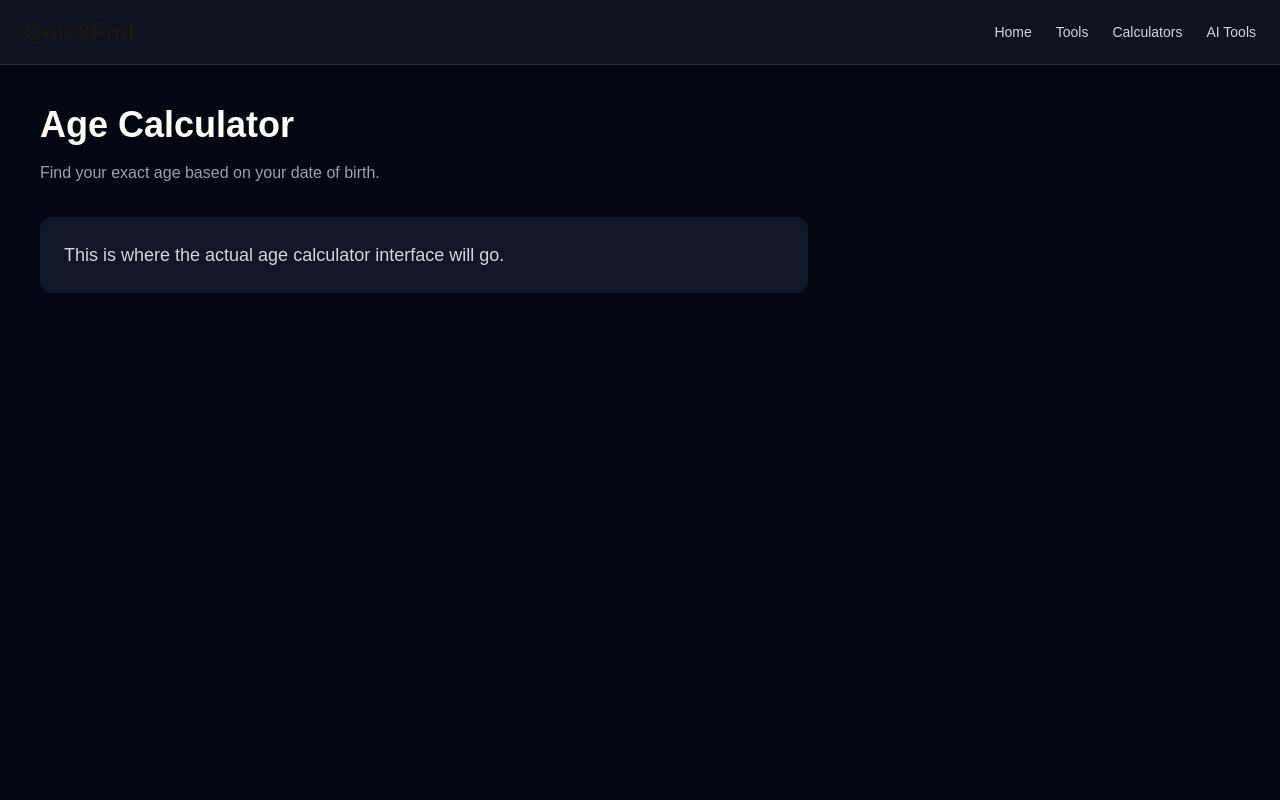
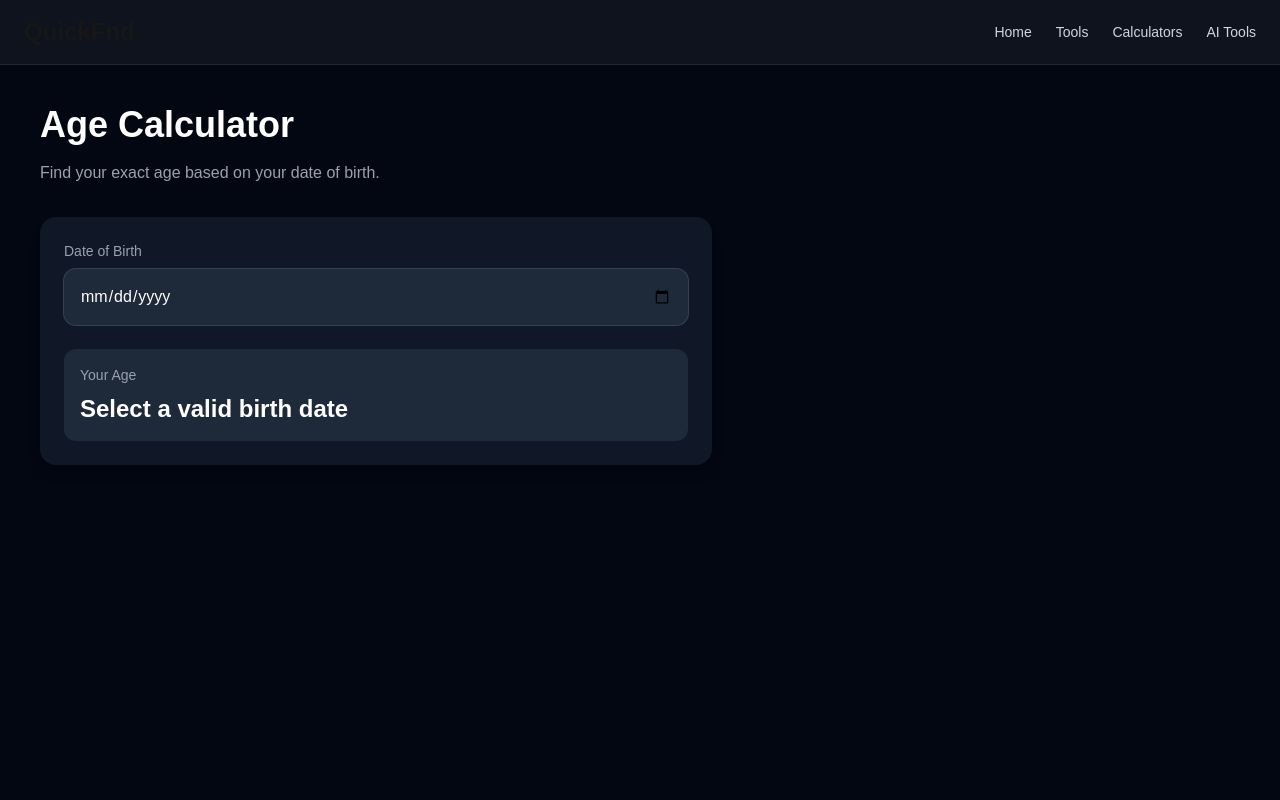
Before and after one commit to girishprabhu2007-ai/QuickFnd, a Next.js app: page /calculators/age-calculator in a window 1280 px wide. Shown: the top 800 px of the page. Built offline with nearby package versions, Linux system fonts and the light colour scheme.

Commit message:
Add working calculator batch

```diff
--- a/app/calculators/[slug]/page.tsx
+++ b/app/calculators/[slug]/page.tsx
@@ -1,39 +1,107 @@
-const calculators: Record<
-  string,
-  {
-    name: string;
-    description: string;
-  }
-> = {
+"use client";
+
+import { use, useMemo, useState } from "react";
+
+const calculators: Record<string, { name: string; description: string }> = {
   "emi-calculator": {
     name: "EMI Calculator",
-    description:
-      "Calculate monthly EMI payments for loans with ease.",
+    description: "Calculate monthly EMI payments for loans with ease.",
   },
   "age-calculator": {
     name: "Age Calculator",
-    description:
-      "Find your exact age based on your date of birth.",
+    description: "Find your exact age based on your date of birth.",
   },
   "percentage-calculator": {
     name: "Percentage Calculator",
-    description:
-      "Calculate percentages for marks, discounts, and more.",
+    description: "Calculate percentages for marks, discounts, and more.",
   },
 };
 
-export default async function CalculatorDetailPage({
+export default function CalculatorDetailPage({
   params,
 }: {
   params: Promise<{ slug: string }>;
 }) {
-  const { slug } = await params;
+  const { slug } = use(params);
   const calculator = calculators[slug];
+
+  const [birthDate, setBirthDate] = useState("");
+  const [partValue, setPartValue] = useState("");
+  const [wholeValue, setWholeValue] = useState("");
+  const [loanAmount, setLoanAmount] = useState("");
+  const [interestRate, setInterestRate] = useState("");
+  const [loanYears, setLoanYears] = useState("");
+
+  const ageResult = useMemo(() => {
+    if (!birthDate) return null;
+
+    const today = new Date();
+    const dob = new Date(birthDate);
+
+    if (Number.isNaN(dob.getTime()) || dob > today) return null;
+
+    let years = today.getFullYear() - dob.getFullYear();
+    let months = today.getMonth() - dob.getMonth();
+    let days = today.getDate() - dob.getDate();
+
+    if (days < 0) {
+      months -= 1;
+      const prevMonth = new Date(today.getFullYear(), today.getMonth(), 0);
+      days += prevMonth.getDate();
+    }
+
+    if (months < 0) {
+      years -= 1;
+      months += 12;
+    }
+
+    return { years, months, days };
+  }, [birthDate]);
+
+  const percentageResult = useMemo(() => {
+    const part = Number(partValue);
+    const whole = Number(wholeValue);
+
+    if (!wholeValue || !partValue || whole === 0 || Number.isNaN(part) || Number.isNaN(whole)) {
+      return null;
+    }
+
+    return ((part / whole) * 100).toFixed(2);
+  }, [partValue, wholeValue]);
+
+  const emiResult = useMemo(() => {
+    const principal = Number(loanAmount);
+    const annualRate = Number(interestRate);
+    const years = Number(loanYears);
+
+    if (
+      !loanAmount ||
+      !interestRate ||
+      !loanYears ||
+      principal <= 0 ||
+      annualRate <= 0 ||
+      years <= 0
+    ) {
+      return null;
+    }
+
+    const monthlyRate = annualRate / 12 / 100;
+    const months = years * 12;
+    const emi =
+      (principal * monthlyRate * Math.pow(1 + monthlyRate, months)) /
+      (Math.pow(1 + monthlyRate, months) - 1);
+
+    return {
+      emi: emi.toFixed(2),
+      totalPayment: (emi * months).toFixed(2),
+      totalInterest: (emi * months - principal).toFixed(2),
+    };
+  }, [loanAmount, interestRate, loanYears]);
 
   if (!calculator) {
     return (
-      <main className="min-h-screen bg-gray-950 text-white p-10">
-        <h1 className="text-4xl font-bold mb-4">Calculator Not Found</h1>
+      <main className="min-h-screen bg-gray-950 p-10 text-white">
+        <h1 className="mb-4 text-4xl font-bold">Calculator Not Found</h1>
         <p className="text-gray-400">
           The calculator you are looking for does not exist.
         </p>
@@ -42,17 +110,123 @@ export default async function CalculatorDetailPage({
   }
 
   return (
-    <main className="min-h-screen bg-gray-950 text-white p-10">
-      <h1 className="text-4xl font-bold mb-4">{calculator.name}</h1>
-      <p className="text-gray-400 mb-8 max-w-2xl">
-        {calculator.description}
-      </p>
+    <main className="min-h-screen bg-gray-950 p-10 text-white">
+      <h1 className="mb-4 text-4xl font-bold">{calculator.name}</h1>
+      <p className="mb-8 max-w-2xl text-gray-400">{calculator.description}</p>
 
-      <div className="bg-gray-900 p-6 rounded-xl max-w-3xl">
-        <p className="text-lg text-gray-300">
-          This is where the actual {calculator.name.toLowerCase()} interface will go.
-        </p>
-      </div>
+      {slug === "age-calculator" && (
+        <div className="max-w-2xl rounded-2xl bg-gray-900 p-6 shadow-lg">
+          <label className="mb-2 block text-sm text-gray-400">Date of Birth</label>
+          <input
+            type="date"
+            value={birthDate}
+            onChange={(e) => setBirthDate(e.target.value)}
+            className="mb-6 w-full rounded-xl bg-gray-800 p-4 text-white outline-none ring-1 ring-gray-700"
+          />
+
+          <div className="rounded-xl bg-gray-800 p-4">
+            <p className="mb-2 text-sm text-gray-400">Your Age</p>
+            <p className="text-2xl font-bold">
+              {ageResult
+                ? `${ageResult.years} years, ${ageResult.months} months, ${ageResult.days} days`
+                : "Select a valid birth date"}
+            </p>
+          </div>
+        </div>
+      )}
+
+      {slug === "percentage-calculator" && (
+        <div className="max-w-2xl rounded-2xl bg-gray-900 p-6 shadow-lg">
+          <div className="mb-4">
+            <label className="mb-2 block text-sm text-gray-400">Part Value</label>
+            <input
+              type="number"
+              value={partValue}
+              onChange={(e) => setPartValue(e.target.value)}
+              placeholder="Enter part value"
+              className="w-full rounded-xl bg-gray-800 p-4 text-white outline-none ring-1 ring-gray-700"
+            />
+          </div>
+
+          <div className="mb-6">
+            <label className="mb-2 block text-sm text-gray-400">Whole Value</label>
+            <input
+              type="number"
+              value={wholeValue}
+              onChange={(e) => setWholeValue(e.target.value)}
+              placeholder="Enter whole value"
+              className="w-full rounded-xl bg-gray-800 p-4 text-white outline-none ring-1 ring-gray-700"
+            />
+          </div>
+
+          <div className="rounded-xl bg-gray-800 p-4">
+            <p className="mb-2 text-sm text-gray-400">Percentage</p>
+            <p className="text-2xl font-bold">
+              {percentageResult ? `${percentageResult}%` : "Enter valid values"}
+            </p>
+          </div>
+        </div>
+      )}
+
+      {slug === "emi-calculator" && (
+        <div className="max-w-2xl rounded-2xl bg-gray-900 p-6 shadow-lg">
+          <div className="mb-4">
+            <label className="mb-2 block text-sm text-gray-400">Loan Amount</label>
+            <input
+              type="number"
+              value={loanAmount}
+              onChange={(e) => setLoanAmount(e.target.value)}
+              placeholder="Enter loan amount"
+              className="w-full rounded-xl bg-gray-800 p-4 text-white outline-none ring-1 ring-gray-700"
+            />
+          </div>
+
+          <div className="mb-4">
+            <label className="mb-2 block text-sm text-gray-400">Annual Interest Rate (%)</label>
+            <input
+              type="number"
+              value={interestRate}
+              onChange={(e) => setInterestRate(e.target.value)}
+              placeholder="Enter interest rate"
+              className="w-full rounded-xl bg-gray-800 p-4 text-white outline-none ring-1 ring-gray-700"
+            />
+          </div>
+
+          <div className="mb-6">
+            <label className="mb-2 block text-sm text-gray-400">Loan Term (Years)</label>
+            <input
+              type="number"
+              value={loanYears}
+              onChange={(e) => setLoanYears(e.target.value)}
+              placeholder="Enter loan term in years"
+              className="w-full rounded-xl bg-gray-800 p-4 text-white outline-none ring-1 ring-gray-700"
+            />
+          </div>
+
+          <div className="grid gap-4 sm:grid-cols-3">
+            <div className="rounded-xl bg-gray-800 p-4">
+              <p className="text-sm text-gray-400">Monthly EMI</p>
+              <p className="mt-2 text-xl font-bold">
+                {emiResult ? emiResult.emi : "--"}
+              </p>
+            </div>
+
+            <div className="rounded-xl bg-gray-800 p-4">
+              <p className="text-sm text-gray-400">Total Payment</p>
+              <p className="mt-2 text-xl font-bold">
+                {emiResult ? emiResult.totalPayment : "--"}
+              </p>
+            </div>
+
+            <div className="rounded-xl bg-gray-800 p-4">
+              <p className="text-sm text-gray-400">Total Interest</p>
+              <p className="mt-2 text-xl font-bold">
+                {emiResult ? emiResult.totalInterest : "--"}
+              </p>
+            </div>
+          </div>
+        </div>
+      )}
     </main>
   );
 }
```
